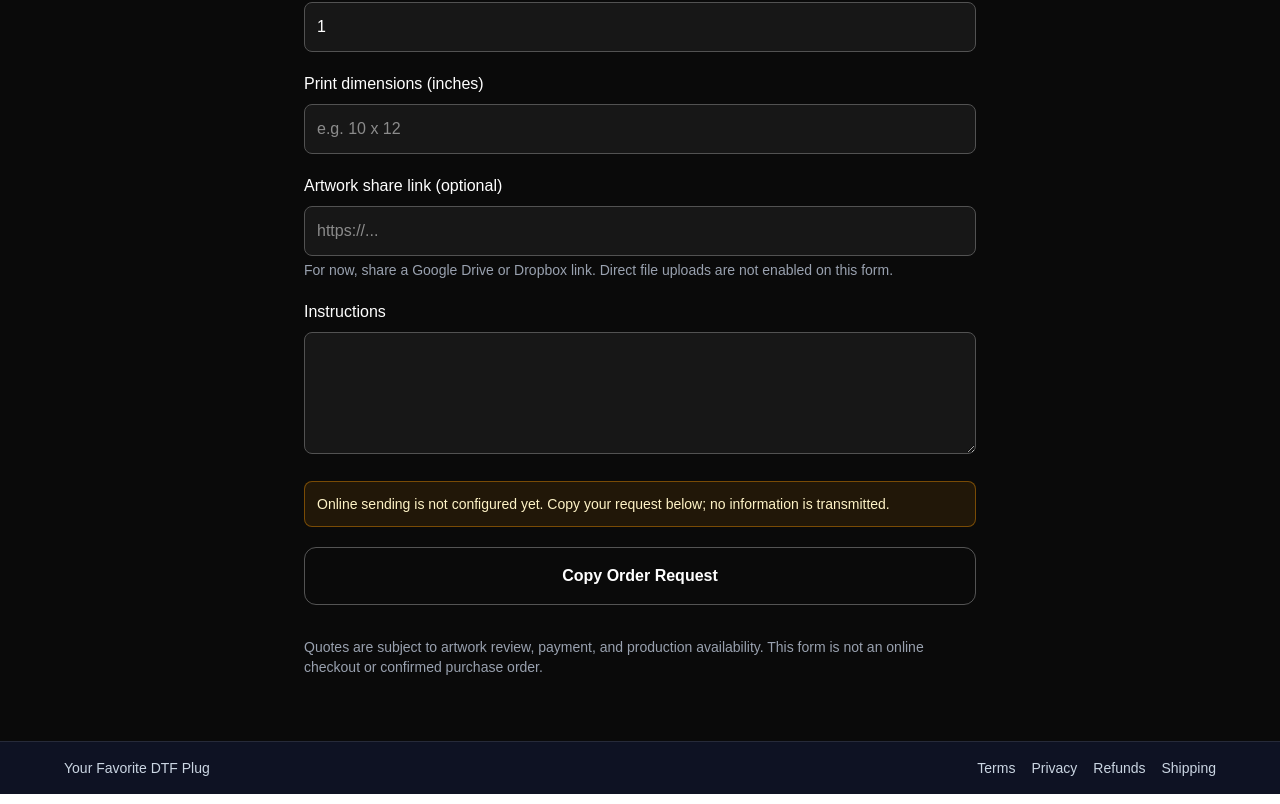
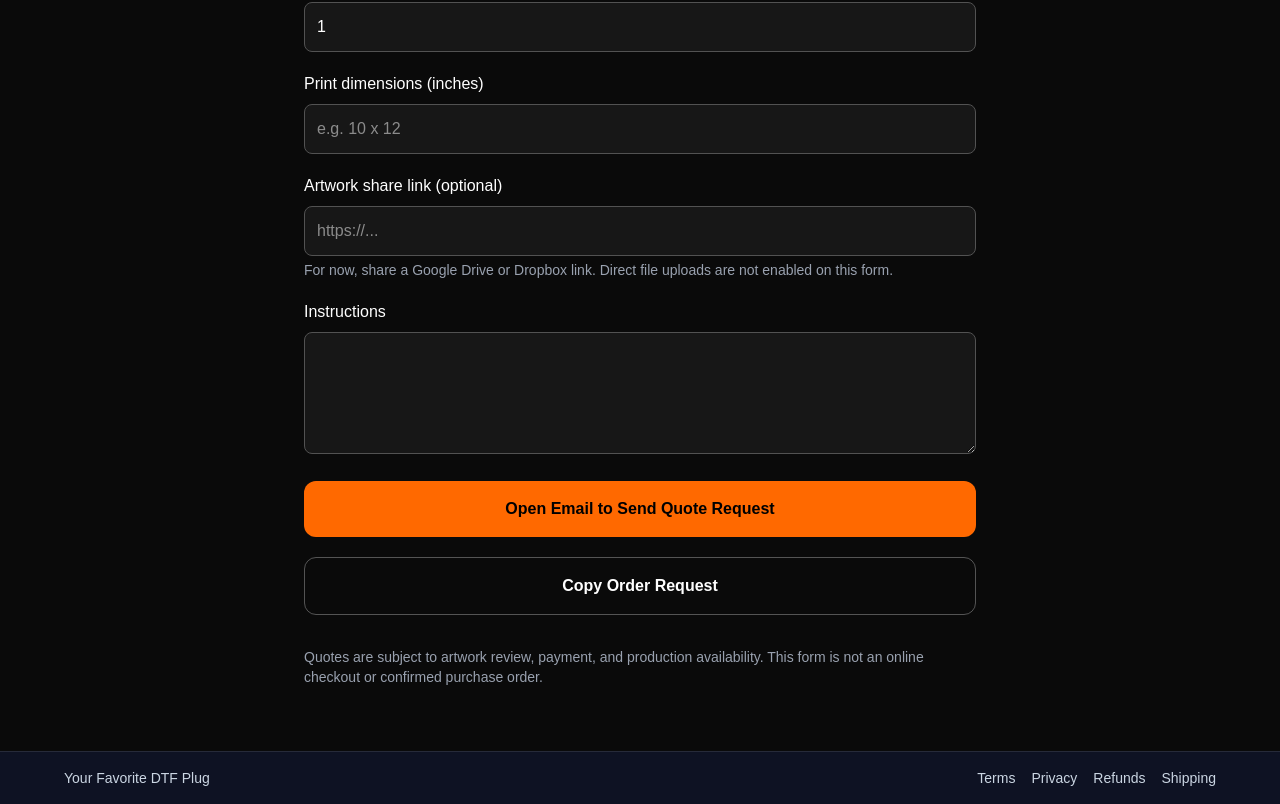
Before and after one commit to allin1xtra-ctrl/dtf-designer-clean, a Next.js app: page /quote in a window 1280 px wide. Shown: the part 615-1419 px from the top of the page. Built offline with nearby package versions, Linux system fonts and the light colour scheme.

Commit message:
Configure DTF quote email to info@yourdtfplug.com

```diff
--- a/app/quote/page.tsx
+++ b/app/quote/page.tsx
@@ -13,7 +13,7 @@ export default function QuotePage() {
   const [artwork, setArtwork] = useState("");
   const [details, setDetails] = useState("");
   const [copied, setCopied] = useState(false);
-  const destination = process.env.NEXT_PUBLIC_DTF_ORDER_EMAIL || "";
+  const destination = process.env.NEXT_PUBLIC_DTF_ORDER_EMAIL || "info@yourdtfplug.com";
   const summary = `Your Favorite DTF Plug — Quote Request\nCustomer: ${name}\nEmail: ${email}\nProduct: ${product}\nQuantity: ${quantity}\nDimensions: ${size || "Not supplied"}\nArtwork link: ${artwork || "Not supplied"}\nInstructions: ${details || "None"}`;
   const mailto = `mailto:${encodeURIComponent(destination)}?subject=${encodeURIComponent("DTF Quote Request - " + product)}&body=${encodeURIComponent(summary)}`;
 
```
